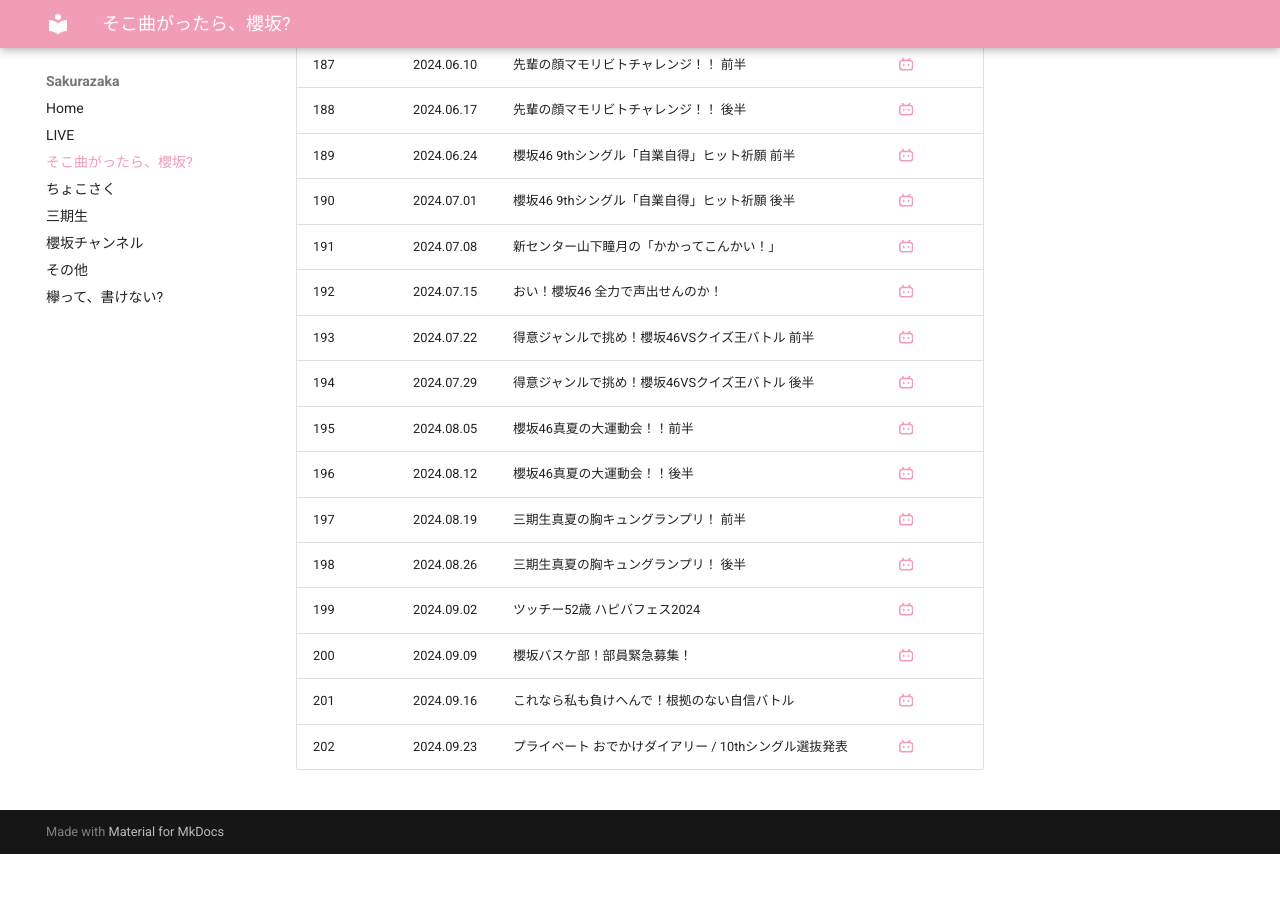
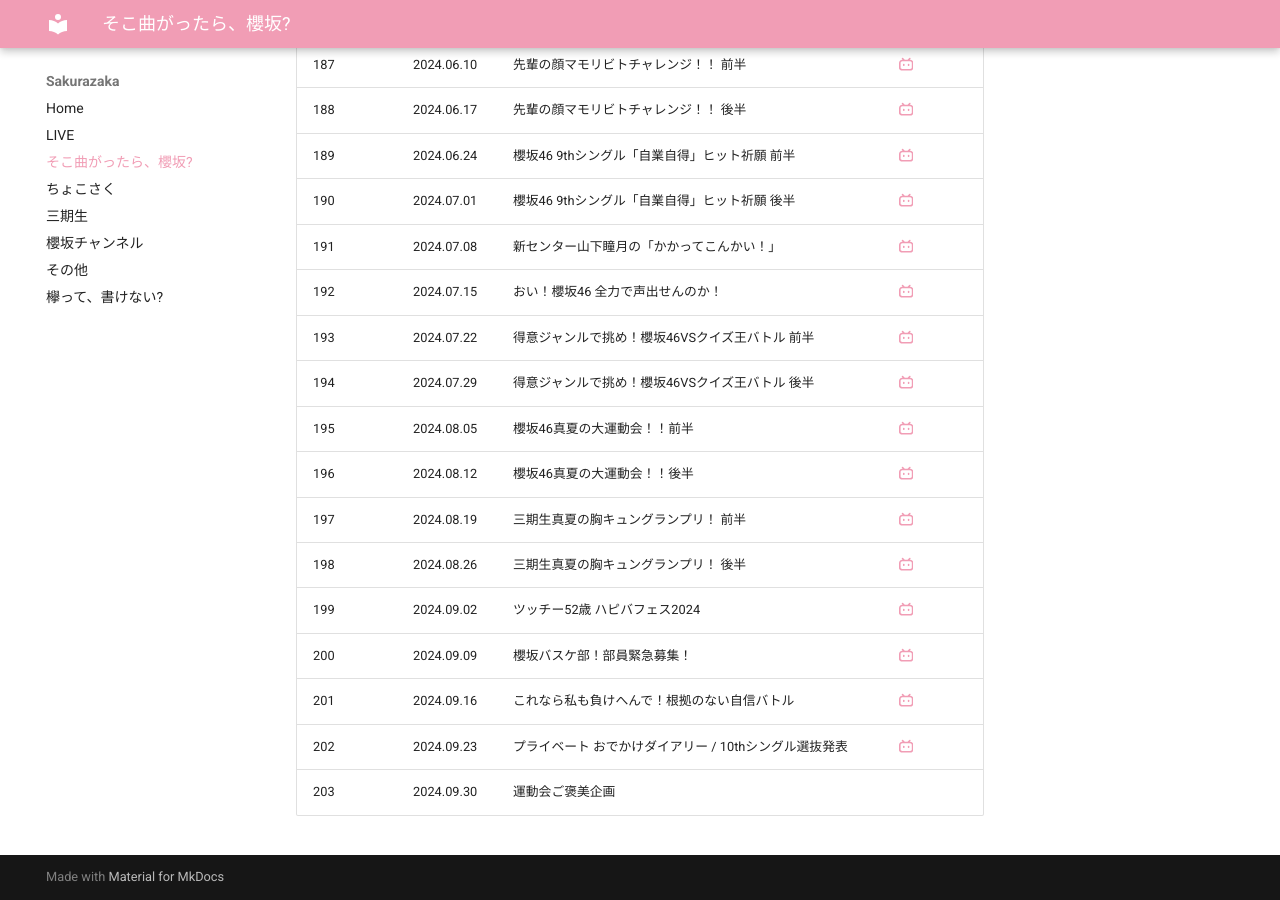
Before and after one commit to aki-192/sakura, an MkDocs documentation site: the page built from docs/sokosaku.md, in a window 1280 px wide and 900 px high, scrolled down 8927 px. Built offline with MkDocs 1.6.1 and Material for MkDocs 9.7.7, drawn with Linux system fonts in a browser that asks for light colours; before the commit the page ends 9781 px from its top, so only the background shows below that.

Commit message:
Update sokosaku.md

```diff
--- a/docs/sokosaku.md
+++ b/docs/sokosaku.md
@@ -207,4 +207,5 @@ title: そこ曲がったら、櫻坂?
 | 199 | 2024.09.02 | ツッチー52歳 ハピバフェス2024 | [:simple-bilibili:](https://www.bilibili.com/video/BV1i7pweUEQ7/) |
 | 200 | 2024.09.09 | 櫻坂バスケ部！部員緊急募集！ | [:simple-bilibili:](https://www.bilibili.com/video/BV1PX4keQEoQ/) |
 | 201 | 2024.09.16 | これなら私も負けへんで！根拠のない自信バトル | [:simple-bilibili:](https://www.bilibili.com/video/BV1hpt7eFEML/) |
-| 202 | 2024.09.23 | プライベート おでかけダイアリー / 10thシングル選抜発表| [:simple-bilibili:](https://www.bilibili.com/video/BV1Nkxue4Ebm/) |
+| 202 | 2024.09.23 | プライベート おでかけダイアリー / 10thシングル選抜発表 | [:simple-bilibili:](https://www.bilibili.com/video/BV1Nkxue4Ebm/) |
+| 203 | 2024.09.30 | 運動会ご褒美企画 | |
```
